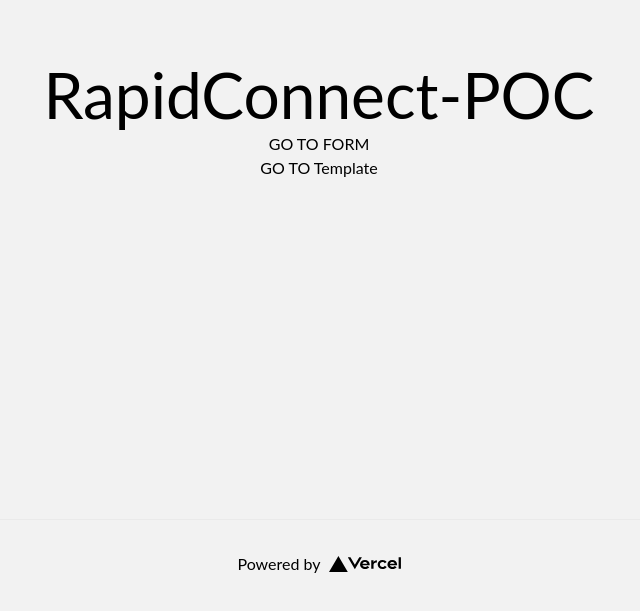
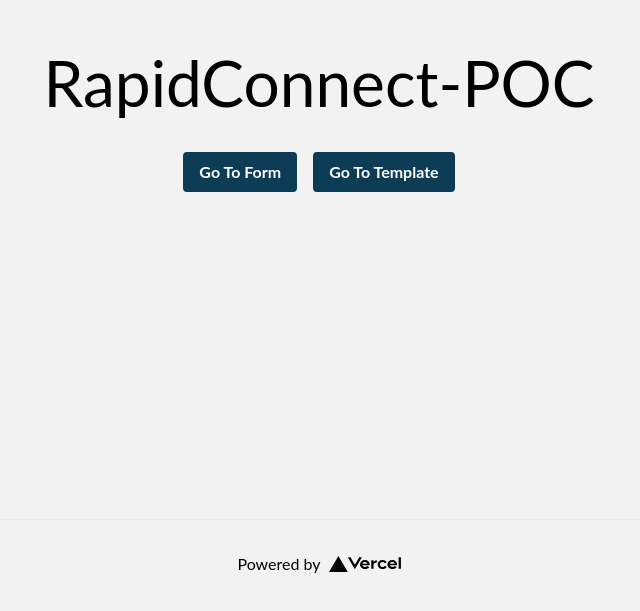
Before and after one commit to JacksonBey/RapidConnect-POC, a Next.js app: page / in a window 1280 px wide. Shown: the part 301-912 px from the top of the page, without its empty margins (321-961 px from the left). Built offline with nearby package versions, Linux system fonts and the light colour scheme.

Commit message:
cleaned up homepage slightly

```diff
--- a/pages/index.js
+++ b/pages/index.js
@@ -14,11 +14,13 @@ export default function Home() {
 
 
       <main className={styles.main}>
-        <h1 className={styles.title}>
+        <h1 className={`${styles.title} mb-[5rem]`}>
             RapidConnect-POC
         </h1>
-        <Link href="/form">GO TO FORM</Link>
-        <Link href="/template">GO TO Template</Link>
+        <div className="flex justify-between mt-[2rem]">
+        <Link className="bg-[#0d3d56] hover:bg-[#3c6478] text-white font-bold py-2 px-4 mx-2 rounded focus:outline-none focus:shadow-outline" href="/form">Go To Form</Link>
+        <Link className="bg-[#0d3d56] hover:bg-[#3c6478] text-white font-bold py-2 px-4 mx-2 rounded focus:outline-none focus:shadow-outline" href="/template">Go To Template</Link>
+        </div>
       </main>
 
       <footer className={styles.footer}>
```
